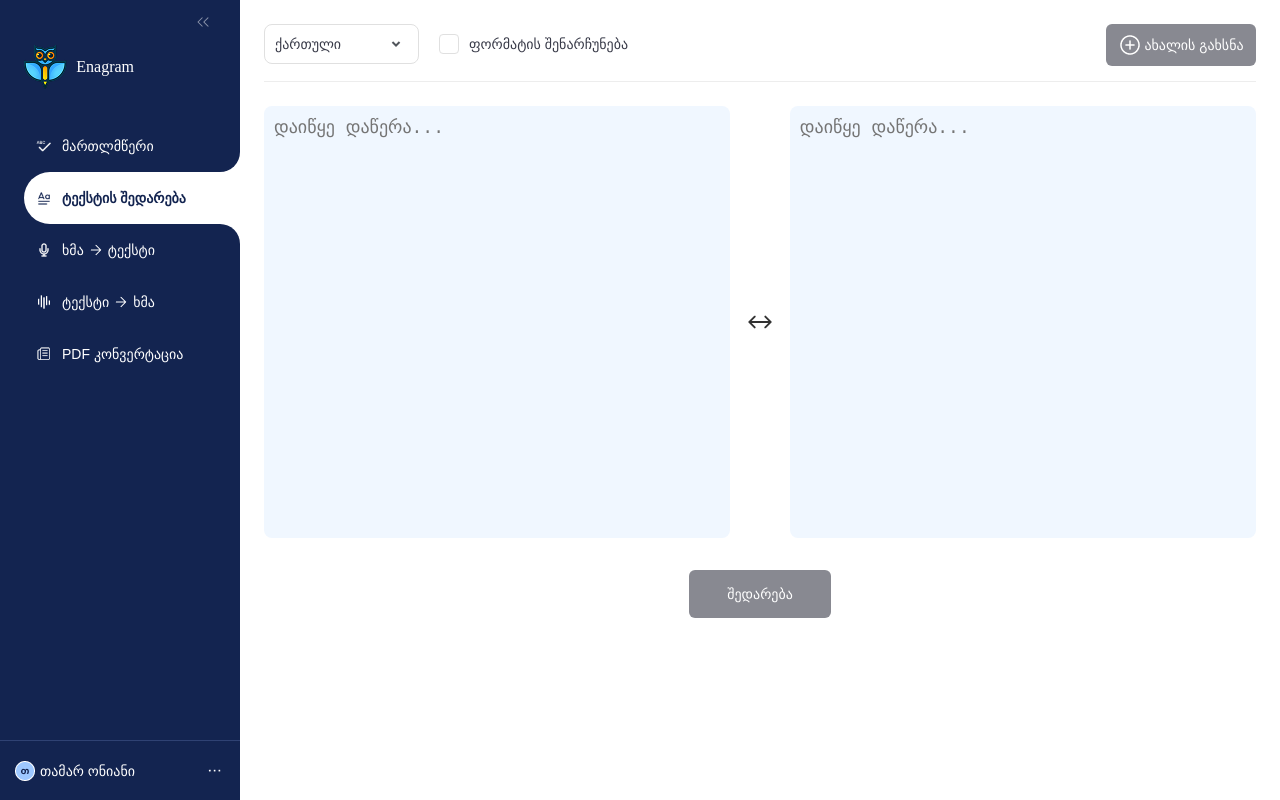
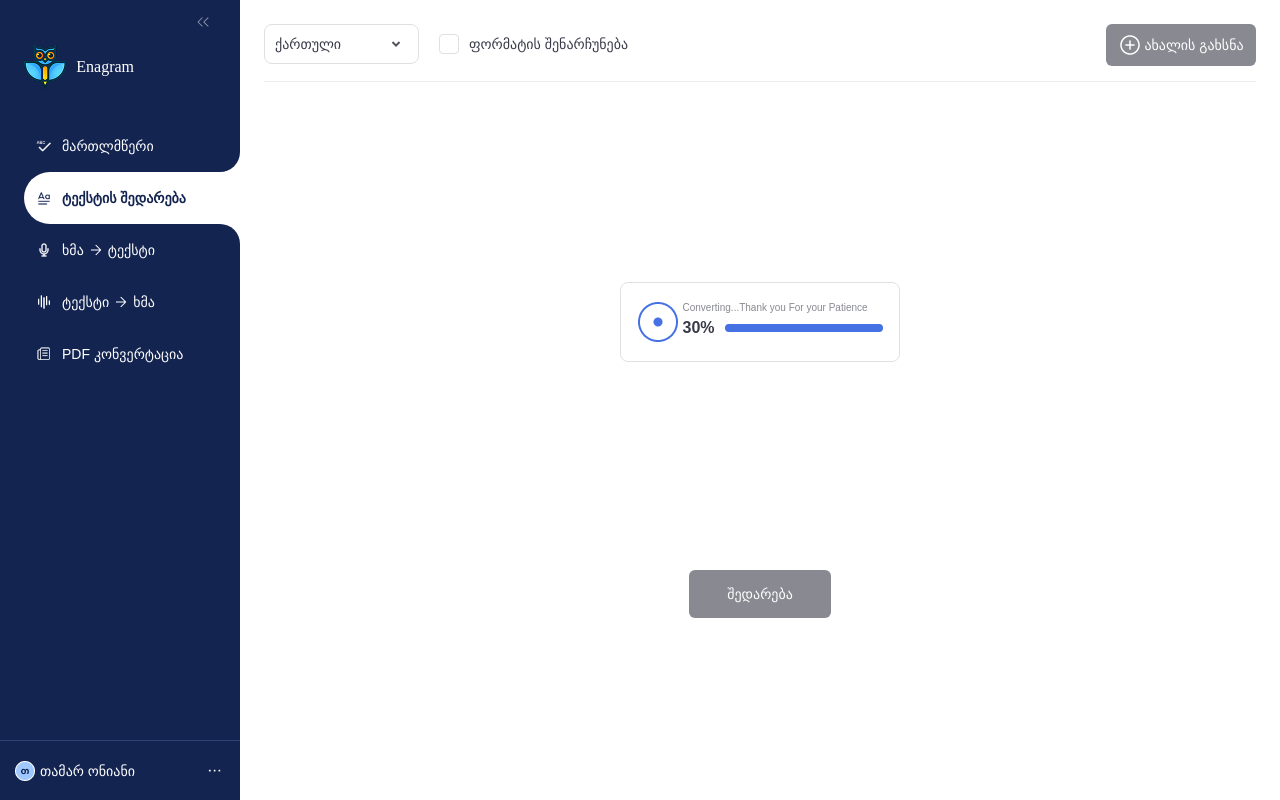
Before and after one commit to GabrielLomtatidze/comparision, a React (Vite) app in the folder text/: page / in a window 1280 px wide. Built offline with nearby package versions, Linux system fonts and the light colour scheme.

Commit message:
add loader design

```diff
--- /dev/null
+++ b/text/src/components/Loader.tsx
@@ -0,0 +1,20 @@
+import loader_icon from "../assets/loader_icon.png"
+
+
+export default function Loader() {
+
+    return (
+        <>
+            <div className="loader">
+                <img src={loader_icon} alt="loader_icon" />
+                <div className="loader_right_side">
+                    <p>Converting...Thank you For your Patience</p>
+                    <div className="loader_fill_area">
+                        <p className="fill_info">30%</p>
+                        <div className="loader_fill" />
+                    </div>
+                </div>
+            </div>
+        </>
+    )
+}
--- a/text/src/pages/TextComparison.tsx
+++ b/text/src/pages/TextComparison.tsx
@@ -1,7 +1,8 @@
 import down_icon from "../assets/down_icon.png"
 import plus_icon from "../assets/plus_icon.png"
-import { useState } from "react";
+import { useState } from "react"
 import nextTo_icon from "../assets/nextTo_icon.png"
+import Loader from "../components/Loader"
 
 export default function TextComparison() {
 
@@ -59,9 +60,12 @@ export default function TextComparison() {
 
                     <div className="logic_area">
                         <div className="input_area">
-                            <textarea id="" placeholder="დაიწყე დაწერა..." value={inputOne} onChange={(e) => setInputOne(e.target.value)} />
+                            {/* <textarea id="" placeholder="დაიწყე დაწერა..." value={inputOne} onChange={(e) => setInputOne(e.target.value)} />
                             <img src={nextTo_icon} alt="nextTo_icon" style={{width: "32px", height: "32px"}}/>
-                            <textarea id="" placeholder="დაიწყე დაწერა..." value={inputTwo} onChange={(e) => setInputTwo(e.target.value)} />
+                            <textarea id="" placeholder="დაიწყე დაწერა..." value={inputTwo} onChange={(e) => setInputTwo(e.target.value)} /> */}
+                            <div className="loader_area">
+                                <Loader />
+                            </div>
                         </div>
                         <button style={{ backgroundColor: bothEmpty ? "#888991" : "#4571E4" }}>შედარება</button>
                     </div>
--- /dev/null
+++ b/text/src/styles/components/_loader.css
@@ -0,0 +1,52 @@
+
+
+.loader{
+    width: 280px;
+    height: 80px;
+    border-radius: 8px;
+    border: 1px solid #E1E1E1;
+    padding: 16px;
+    justify-content: center;
+    align-items: center;
+    display: flex;
+}
+
+.loader .loader_right_side{
+    width: 200px;
+    height: 41px;
+    margin-left: 5px;
+}
+
+.loader .loader_right_side p{
+    font-family: Arial, Helvetica, sans-serif;
+    font-weight: 400;
+    font-size: 10px;
+    color: #383A4899;
+}
+
+.loader .loader_right_side .loader_fill_area{
+    width: 100%;
+    height: 20px;
+    margin-top: 5px;
+    display: flex;
+    justify-content: space-between;
+    align-items: center;
+}
+
+.loader .loader_right_side .loader_fill_area .fill_info{
+    font-family: Arial, Helvetica, sans-serif;
+    font-weight: 700;
+    font-weight: bold;
+    font-size: 16px;
+    color: #383A48;
+}
+
+
+.loader .loader_right_side .loader_fill_area .loader_fill{
+    width: 100%;
+    height: 8px;
+    border: none;
+    border-radius: 64px;
+    background-color: #4571E4;
+    margin-left: 10px;
+}
--- a/text/src/styles/index.css
+++ b/text/src/styles/index.css
@@ -1,5 +1,6 @@
 @import "./components/_sideBar.css";
 @import "./pages/_textComparison.css";
+@import "./components/_loader.css";
 
 
 * {
--- a/text/src/styles/pages/_textComparison.css
+++ b/text/src/styles/pages/_textComparison.css
@@ -139,6 +139,14 @@
     align-items: center;
 }
 
+.text_comparison .inside_area .logic_area .input_area .loader_area{
+    width: 100%;
+    height: 432px;
+    justify-content: center;
+    align-items: center;
+    display: flex;
+}
+
 .text_comparison .inside_area .logic_area .input_area textarea {
     width: 47%;
     height: 432px;
```
Also changed, not shown: text/src/assets/loader_icon.png (added).
